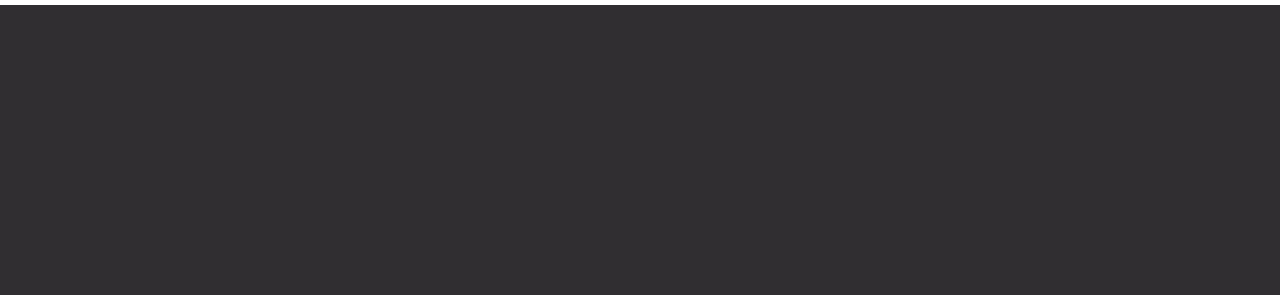
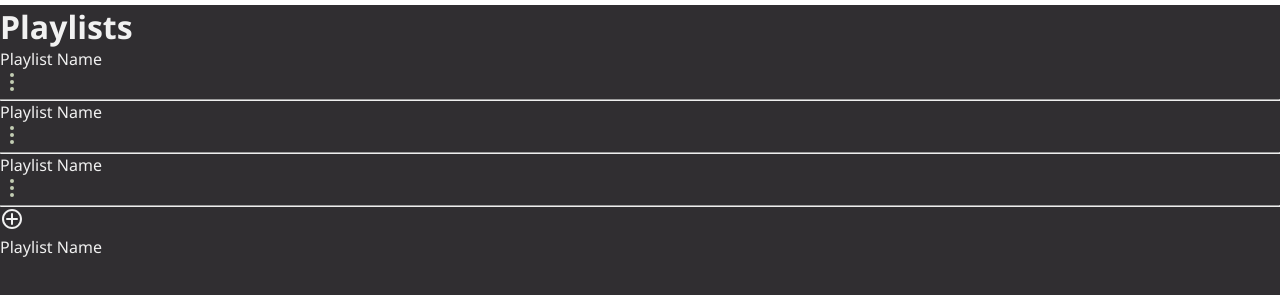
Before and after one commit to Aphene101/Binks-Melody, a website with bundled scripts: page public/playlists.html in a window 1280 px wide. Shown: the part 81-376 px from the top of the page. Built offline with nearby package versions, Linux system fonts and the light colour scheme; some packages are replaced by stand-ins of ours; a web font is replaced by a local one.

Commit message:
added the rest of the basic html for the playlists page

```diff
--- a/public/playlists.html
+++ b/public/playlists.html
@@ -19,7 +19,32 @@
     </header>
 
     <main class="playlists-page">
-
+        <h1 class="playlists-title">Playlists</h1>
+        <div class="playlists">
+            <div class="playlist">
+                <div></div>
+                <p>Playlist Name</p>
+                <img class="more-icon" src="Media/More-icon.svg">
+            </div>
+            <hr>
+            <div class="playlist">
+                <div></div>
+                <p>Playlist Name</p>
+                <img class="more-icon" src="Media/More-icon.svg">
+            </div>
+            <hr>
+            <div class="playlist">
+                <div></div>
+                <p>Playlist Name</p>
+                <img class="more-icon" src="Media/More-icon.svg">
+            </div>
+            <hr>
+            <div class="new-playlist">
+                <img class="add-icon" src="Media/Add-icon.svg">
+                <div></div>
+                <p>Playlist Name</p>
+            </div>
+        </div>
     </main>
 
     <div id="app"></div>
--- a/public/style.css
+++ b/public/style.css
@@ -318,6 +318,10 @@ div.playlists a:hover {
     transform: scale(1.03)
 }
 
+/*Playlists Page*/
+
+
+
 @media (max-width: 768px) {
           .top-bar {
             flex-direction: row;
```
Also changed, not shown: public/Media/Add-icon.svg (added), public/Media/More-icon.svg (added).
